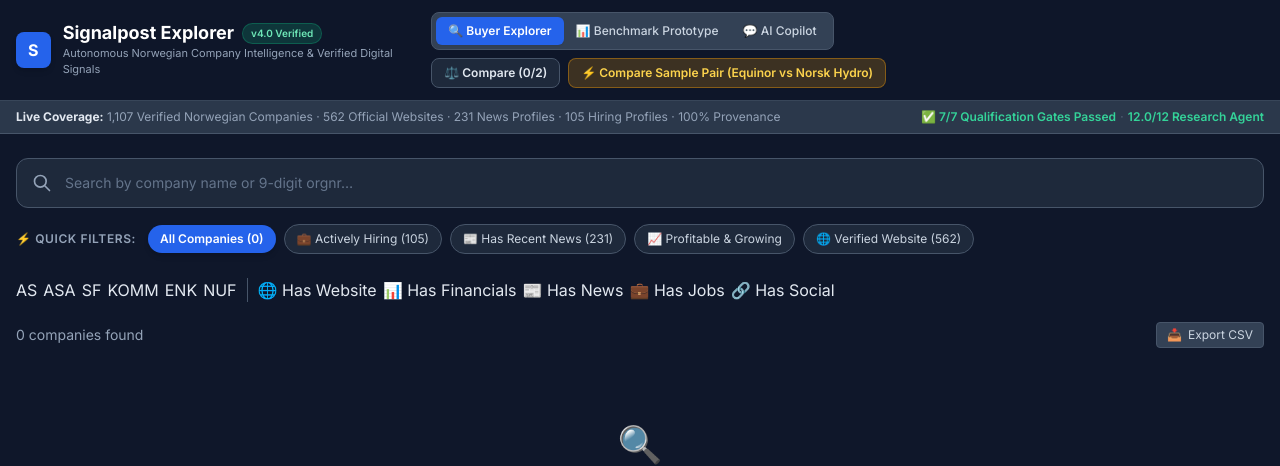
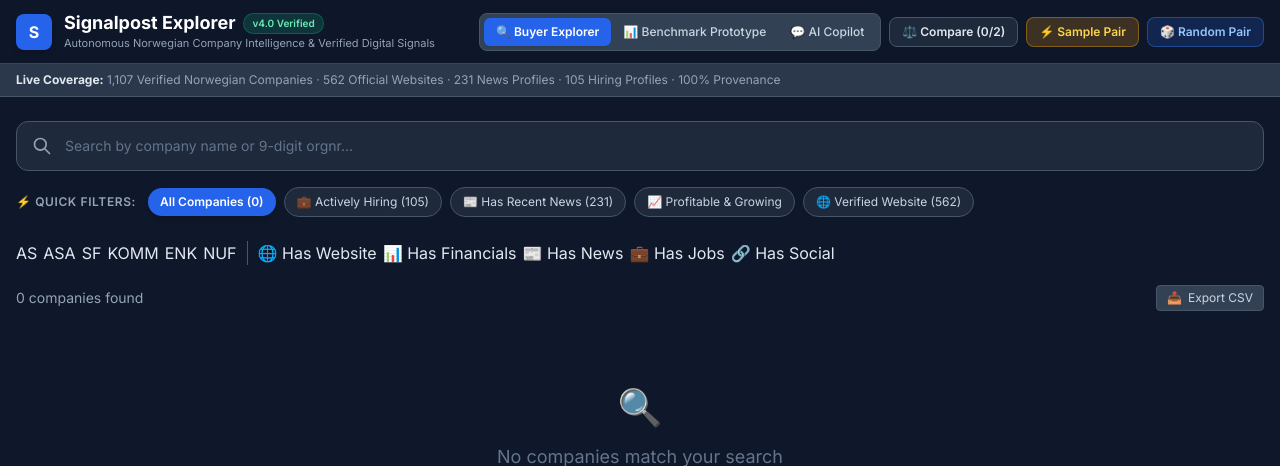
Before and after one commit to ManjunathGowda6/Hackthon-Signalpost-AI-Agent-Company-Information, a Python web app: template signalpost/web/templates/explorer.html in a window 1280 px wide. Shown: the top 466 px of the page. Run offline with Jinja, Linux system fonts and the light colour scheme; the template is opened without the code that fills it, so the values that code supplies are empty; some libraries are stand-ins or nearby versions.

Commit message:
Auto-sync [2026-11-14 16:50:50]: 1 file(s) changed

```diff
--- a/signalpost/web/templates/explorer.html
+++ b/signalpost/web/templates/explorer.html
@@ -336,8 +336,11 @@ function renderHeader() {
             <button onclick="goCompareTab()" class="px-3 py-1.5 bg-surface-card border border-surface-border hover:border-slate-500 text-slate-200 rounded-lg text-xs font-semibold flex items-center gap-1.5 transition">
               ⚖️ Compare (${state.compareSelections.length}/2)
             </button>
-            <button onclick="compareSamplePair()" class="px-3 py-1.5 bg-amber-500/20 border border-amber-500/40 text-amber-300 hover:bg-amber-500/30 rounded-lg text-xs font-semibold flex items-center gap-1.5 transition shadow-sm">
-              ⚡ Compare Sample Pair (Equinor vs Norsk Hydro)
+            <button onclick="compareSamplePair()" class="px-3 py-1.5 bg-amber-500/20 border border-amber-500/40 text-amber-300 hover:bg-amber-500/30 rounded-lg text-xs font-semibold flex items-center gap-1.5 transition shadow-sm" title="Compare Equinor ASA vs Norsk Hydro ASA">
+              ⚡ Sample Pair
+            </button>
+            <button onclick="compareRandomPair()" class="px-3 py-1.5 bg-brand-600/20 border border-brand-500/40 text-brand-300 hover:bg-brand-600/30 rounded-lg text-xs font-semibold flex items-center gap-1.5 transition shadow-sm" title="Pick 2 random verified companies to compare">
+              🎲 Random Pair
             </button>
           </div>
         </div>
@@ -345,14 +348,9 @@ function renderHeader() {
     </div>
     <!-- Live Stats Banner -->
     <div class="bg-surface-elevated/80 border-t border-surface-border/50 px-4 py-2">
-      <div class="max-w-7xl mx-auto flex flex-col sm:flex-row sm:items-center justify-between text-xs text-slate-400 gap-1">
+      <div class="max-w-7xl mx-auto flex items-center justify-between text-xs text-slate-400">
         <div>
           <strong class="text-slate-200">Live Coverage:</strong> 1,107 Verified Norwegian Companies · 562 Official Websites · 231 News Profiles · 105 Hiring Profiles · 100% Provenance
-        </div>
-        <div class="text-emerald-400 font-semibold flex items-center gap-1">
-          <span>✅ 7/7 Qualification Gates Passed</span>
-          <span class="text-slate-600">·</span>
-          <span>12.0/12 Research Agent</span>
         </div>
       </div>
     </div>
```
